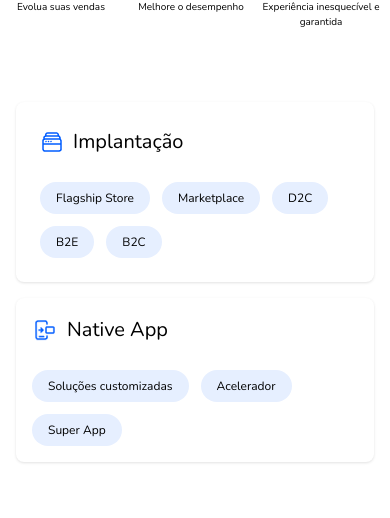
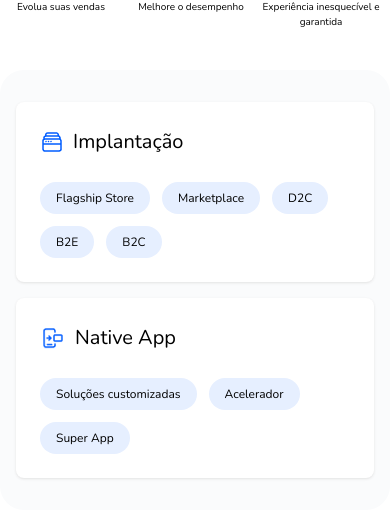
Before and after one commit to AntonyRossiDeJesus/Avanti, a Next.js app: page / in a window 390 px wide. Shown: the part 996-1514 px from the top of the page. Built offline with nearby package versions, Linux system fonts and the light colour scheme.

Commit message:
finalizacaoSecTwoo

```diff
--- a/src/components/DigitalSales.tsx
+++ b/src/components/DigitalSales.tsx
@@ -10,7 +10,7 @@ const arryNativeApp = ["Soluções customizadas", "Acelerador", "Super App"];
 export function DigitalSales() {
   return (
     <>
-      <div className="w-full flex flex-col md:flex-row justify-center items-center  gap-4 md:bg-bg-implantacao px-4 py-8 rounded-3xl content-center min-h-96">
+      <div className="w-full flex flex-col items-start justify-start md:flex-row md:content-center md:items-center md:justify-center gap-4 bg-bg-implantacao px-4 py-8 rounded-3xl min-h-96 ">
         <div className="shadow-neutral-200 w-full md:w-[35%] bg-white shadow p-6 rounded-lg">
           <div className="flex gap-2 text-xl items-center mb-6">
             <Image src={Web} alt="icone WEB" />
@@ -30,7 +30,7 @@ export function DigitalSales() {
           </nav>
         </div>
 
-        <div className="shadow-neutral-200 w-full md:w-[35%] bg-white shadow p-4 rounded-lg">
+        <div className="shadow-neutral-200 w-full md:w-[35%] bg-white shadow p-6 rounded-lg">
           <div className="flex gap-2 text-xl items-center mb-6">
             <Image src={NativeApp} alt="icone native app" />
             Native App
--- a/src/components/Experience.tsx
+++ b/src/components/Experience.tsx
@@ -10,7 +10,7 @@ const arryImplantacao = [
 export function SalesExperience() {
   return (
     <>
-      <div className="w-full flex flex-col md:flex-row justify-center items-center gap-4 md:bg-bg-implantacao px-4 py-8 rounded-3xl content-center min-h-96 ">
+      <div className="w-full flex flex-col items-start justify-start md:flex-row md:content-center md:items-center md:justify-center gap-4 bg-bg-implantacao px-4 py-8 rounded-3xl min-h-96 ">
         <div className="shadow-neutral-200 w-full md:w-[35%] bg-white shadow p-6 rounded-lg">
           <nav className="gap-3 max-w-80 flex flex-wrap items-baseline font-bold ">
             {arryImplantacao.map((item, index) => (
--- a/src/components/SalesPerformance.tsx
+++ b/src/components/SalesPerformance.tsx
@@ -11,7 +11,7 @@ const arryImplantacao = [
 export function SalesPerformance() {
   return (
     <>
-      <div className="w-full flex flex-col md:flex-row justify-center items-center content-center min-h-96 gap-4 md:bg-bg-implantacao px-4 py-8 rounded-3xl">
+      <div className="w-full flex flex-col items-start justify-start md:flex-row md:content-center md:items-center md:justify-center gap-4 bg-bg-implantacao px-4 py-8 rounded-3xl min-h-96 ">
         <div className="shadow-neutral-200 w-full md:w-[35%] bg-white shadow p-6 rounded-lg">
           <nav className="gap-3 max-w-80 flex flex-wrap items-baseline font-bold ">
             {arryImplantacao.map((item, index) => (
```
